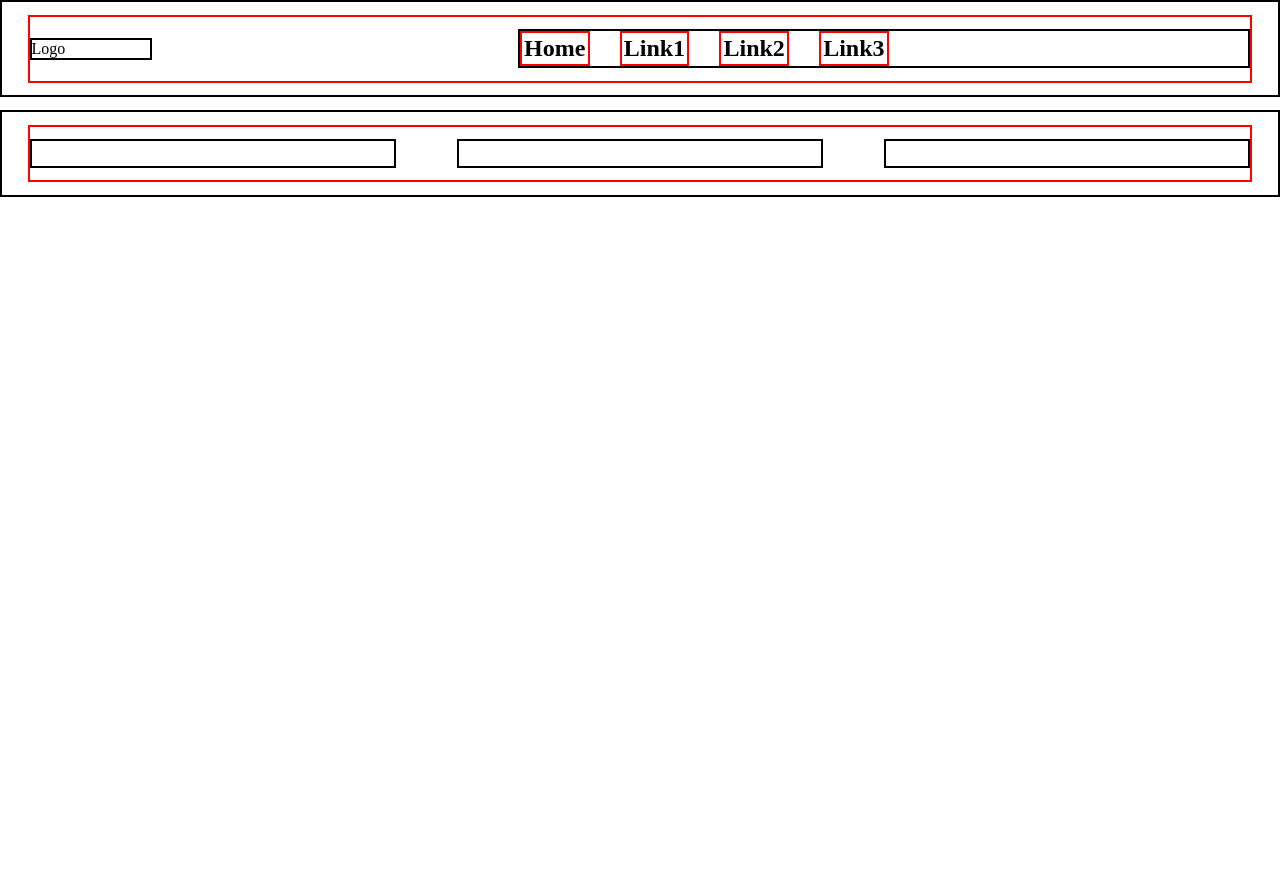
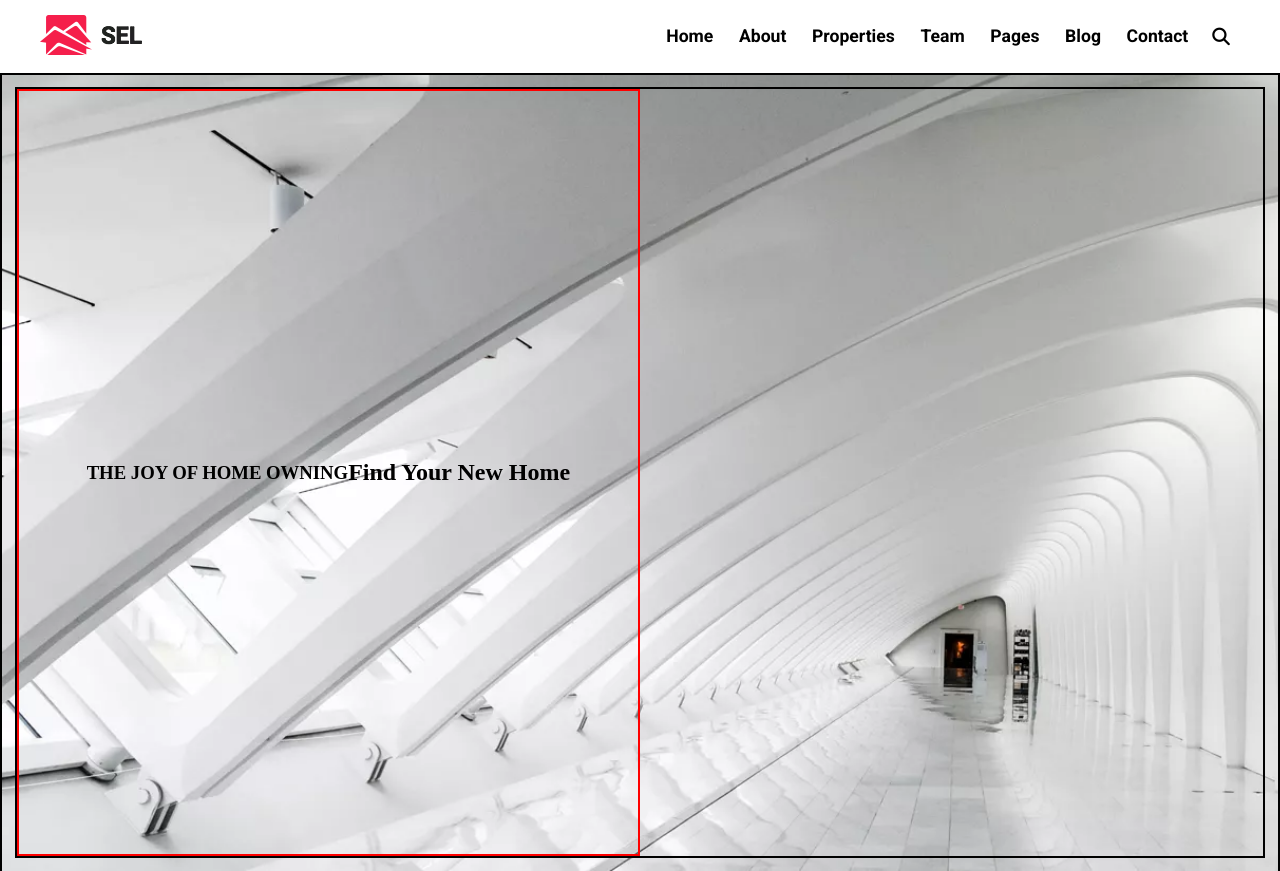
Before and after one commit to Shahzaib-Anees/Hackthon-Web, a plain HTML site: page index.html in a window 1280 px wide. Shown: the top 871 px of the page. Before the commit the page ends 800 px from the top, so only its background shows below. Drawn offline with Linux system fonts and the light colour scheme.

Commit message:
Header Added

```diff
--- /dev/null
+++ b/Stylesheets/Main-sec1.CSS
@@ -0,0 +1,29 @@
+@import url('https://fonts.googleapis.com/css2?family=Lato:ital,wght@0,100;0,300;0,400;0,700;0,900;1,100;1,300;1,400;1,700;1,900&family=Roboto:ital,wght@0,100;0,300;0,400;0,500;0,700;0,900;1,100;1,300;1,400;1,500;1,700;1,900&display=swap');
+
+/* Main Section 1 Styling  */
+#main-sec1{
+    border: 2px solid black;
+    padding: 1%;
+    height: 100vh;
+    background-image: url('./../Clone-Images/hero-sec-bg-image.webp');
+    background-repeat: no-repeat;
+    background-size: cover;
+
+}
+
+/* Main Sec 1 Content  */
+.main-sec-1-content{
+    border: 2px solid black;
+    width: 100%;
+    height: 100%;
+    display: flex;
+}
+
+/* Main Sec 1 Header  */
+.main-sec1-header{
+    width: 50%;
+    border: 2px solid red;
+    display: flex;
+    align-items: center;
+    justify-content: center;
+}
--- a/Stylesheets/navbar.CSS
+++ b/Stylesheets/navbar.CSS
@@ -1,7 +1,9 @@
-/* :root {
-    --pri-color;
-    --pri-font:;
-} */
+@import url('https://fonts.googleapis.com/css2?family=Lato:ital,wght@0,100;0,300;0,400;0,700;0,900;1,100;1,300;1,400;1,700;1,900&family=Roboto:ital,wght@0,100;0,300;0,400;0,500;0,700;0,900;1,100;1,300;1,400;1,500;1,700;1,900&display=swap');
+
+:root {
+    /* --pri-color; */
+    --pri-font:Roboto;
+}
 
 body {
     margin: 0%;
@@ -14,48 +16,56 @@ body {
 
 /* Nav bar Styling  */
 .nav-bar{
-    border: 2px solid black;
     padding: 1% 2%;
     display: flex;
     align-items: center;
 }
 
 .nav-content{
-    border: 2px solid red;
     width: 100%;
-    padding: 1% 0%;
     display: flex;
     align-items: center;
-    /* gap: 20px; */
     justify-content: space-between;
 }
 
 /* Nav Logo Styling  */
 .nav-logo{
-    border: 2px solid black;
-    width: 10%;
+    width: fit-content;
+    padding: 0% 1%;
 }
 
 /* Nav Links  */
 .nav-links{
-    border: 2px solid black;
-    width: 60%;
+    width:50%;
     display: flex;
-    /* align-items: center; */
-    /* justify-content: center; */
-    gap: 30px;
+    justify-content: space-between;
+    padding:0% 2%;
 }
 
 .links{
-    padding: 0.3%;
-    border: 2px solid red;
+    padding:1% 0.3%;
+    display: flex;
+    align-items: center;
+    justify-content: center;
 }
 
 .nav-links>.links>a{
     text-decoration: none;
     color: black;
-    font-size: 1.5rem;
+    font-size: 1.1rem;
     font-weight: 600;
+    font-family: var(--pri-font);
+}
+
+.nav-links>.links>a:hover{
+    color: #f5204b;
+}
+
+.nav-icon{
+    display: flex;
+    align-items: center;
+    justify-content: center;
+    font-size: 1.1rem;
 }
 
 /* Mob Visibility Menu  */
--- a/index.html
+++ b/index.html
@@ -7,6 +7,7 @@
     <title>|Home Page </title>
     <link rel="stylesheet" href="./Stylesheets/navbar.CSS">
     <link rel="stylesheet" href="./Stylesheets/footer.CSS">
+    <link rel="stylesheet" href="./Stylesheets/Main-sec1.CSS">
     <link rel="stylesheet" href="./Media-Sylesheets/Media1.CSS">
     <link rel="stylesheet" href="https://cdnjs.cloudflare.com/ajax/libs/font-awesome/6.5.1/css/all.min.css"
         integrity="sha512-DTOQO9RWCH3ppGqcWaEA1BIZOC6xxalwEsw9c2QQeAIftl+Vegovlnee1c9QX4TctnWMn13TZye+giMm8e2LwA=="
@@ -21,8 +22,8 @@
                 <!-- Nav Content  -->
                 <div class="nav-content">
                     <!-- Nav Logo  -->
-                    <div class="nav-logo">Logo
-                        <!-- <img src="" alt=""> -->
+                    <div class="nav-logo">
+                        <img src="./Clone-Images/logo.png.webp" alt="logo">
                     </div>
 
                     <!-- Nav Links  -->
@@ -33,15 +34,27 @@
                         </div>
                         <!-- link  -->
                         <div class="links">
-                            <a href="./index.html">Link1</a>
+                            <a href="https://preview.colorlib.com/theme/sel/about-us.html">About</a>
                         </div>
                         <!-- link  -->
                         <div class="links">
-                            <a href="./index.html">Link2</a>
+                            <a href="https://preview.colorlib.com/theme/sel/properties.html">Properties</a>
                         </div>
                         <!-- link  -->
                         <div class="links">
-                            <a href="./index.html">Link3</a>
+                            <a href="https://preview.colorlib.com/theme/sel/agents.html">Team</a>
+                        </div>
+                        <div class="links">
+                            <a href="">Pages</a>
+                        </div>
+                        <div class="links">
+                            <a href="">Blog </a>
+                        </div>
+                        <div class="links">
+                            <a href="">Contact</a>
+                        </div>
+                        <div class="nav-icon">
+                            <i class="fa-solid fa-magnifying-glass"></i>
                         </div>
                     </div>
 
@@ -55,9 +68,17 @@
     </header>
 
     <!-- Main Section  -->
-    <!-- <main>
-
-        </main> -->
+    <main>
+        <section id="main-sec1">
+              <!-- Main Sec 1 Content  -->
+              <div class="main-sec-1-content">
+                <div class="main-sec1-header">
+                    <h3>THE JOY OF HOME OWNING</h3>
+                    <h2>Find Your New Home</h2>
+                </div>
+              </div>
+        </section>
+    </main>
 
     <!-- Footer Section  -->
     <footer>
```
Also changed, not shown: Clone-Images/hero-sec-bg-image.webp (added), Clone-Images/logo.png.webp (added).
